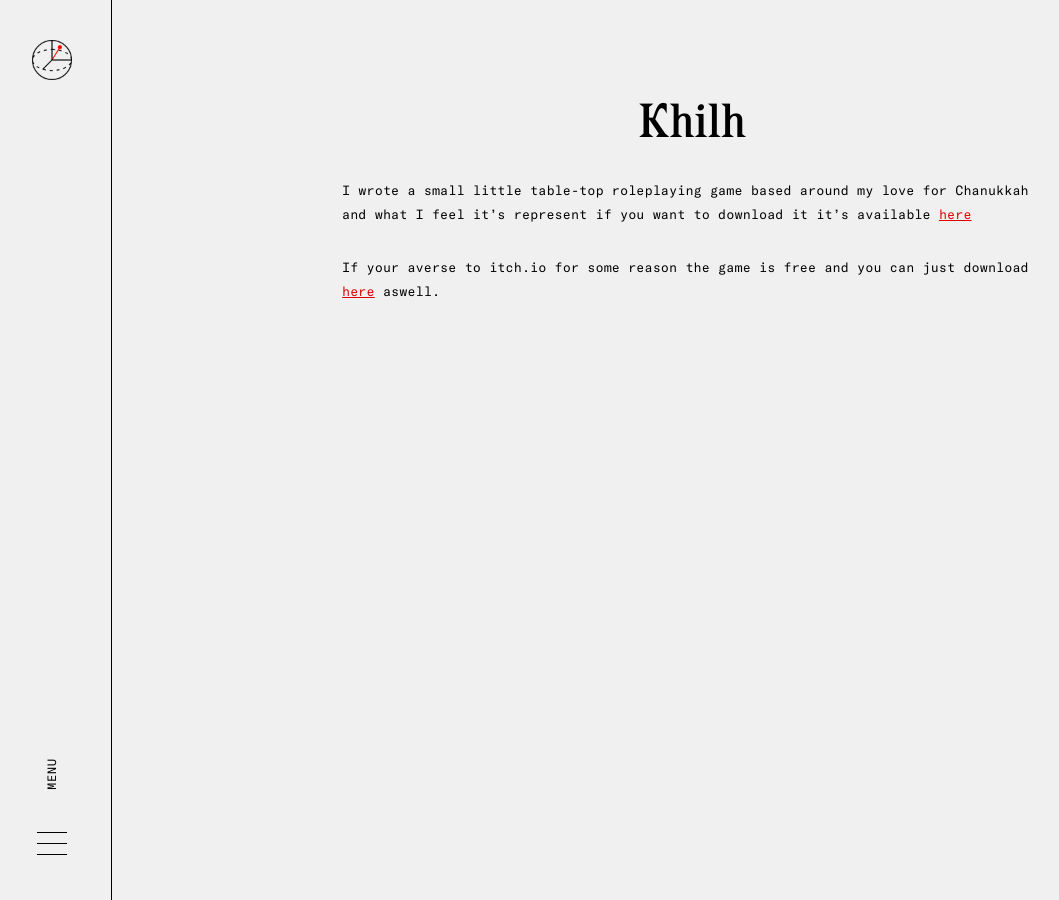
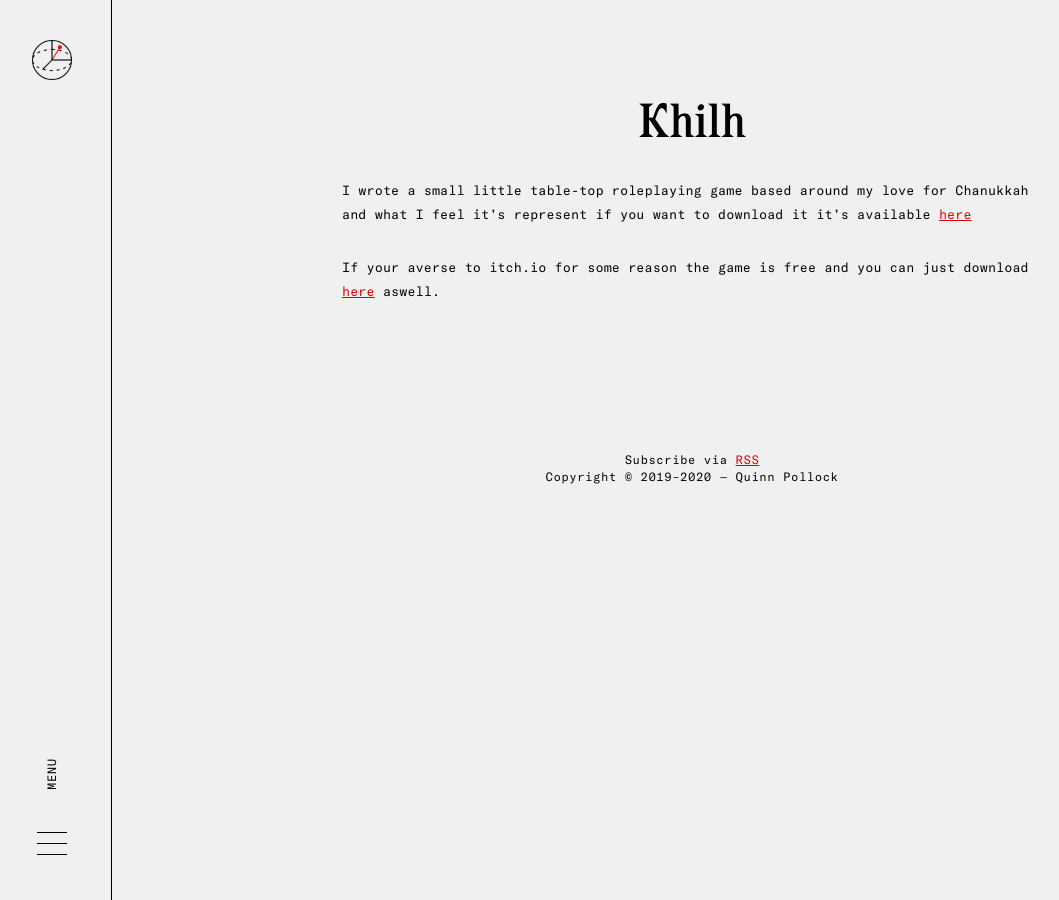
Before and after one commit to GoodbyteCo/quinnpollock.net, a Jekyll site: the page built from projects/_posts/2020-05-07-khilh.md, in a window 1280 px wide. Shown: the whole page, without its empty margins (8-1067 px from the left). Built offline with Jekyll 4.4.1, drawn with Linux system fonts in a browser that asks for light colours.

Commit message:
Add page footer

```diff
--- a/_layouts/ideas.html
+++ b/_layouts/ideas.html
@@ -9,3 +9,7 @@ layout: default
         {{ content }}
     </div>
 </article>
+<footer id="article-footer">
+    Subscribe via <a href="/rss">RSS</a><br/>
+    Copyright © 2019–2020 — Quinn Pollock
+</footer>
--- a/assets/css/style.css
+++ b/assets/css/style.css
@@ -642,6 +642,19 @@ blockquote {
 	font-size: 1.2rem;
 }
 
+#article-footer
+{
+	text-align: center;
+	width: calc(100% - 140px);
+	max-width: 740px;
+	padding: 20px;
+	margin: auto;
+	margin-bottom: 2em;
+	-webkit-transform: translateX(60px);
+	-ms-transform: translateX(60px);
+	transform: translateX(60px);
+}
+
 #rss h3
 {
 	text-transform: unset;
@@ -819,6 +832,16 @@ a
 		padding: 0 20px;
 		box-sizing: border-box;
 	}
+
+	#article-footer
+	{
+		width: 100%;
+		padding: 0 20px;
+		-webkit-transform: none;
+		-ms-transform: none;
+		transform: none;
+	}
+
 	blockquote::before {
 		color: #ccc;
 		content: "❝";
```
